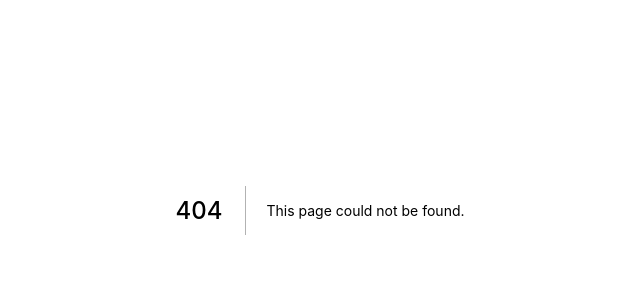
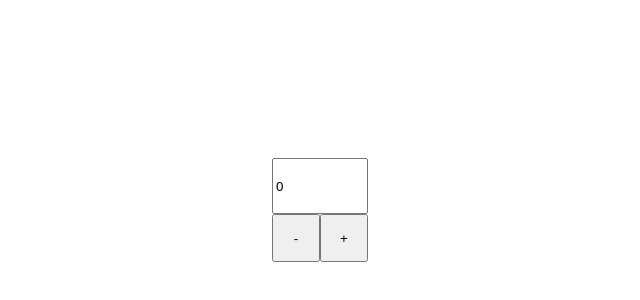
Before and after one commit to Thales-Araujo/Programacao-Web, a Next.js app in the folder projeto002/: page /contador in a window 1280 px wide. Before the commit this address had no page. Shown: the part 190-490 px from the top of the page, without its empty margins (320-960 px from the left). Built offline with nearby package versions, Linux system fonts and the light colour scheme.

Commit message:
exercicio contador

```diff
--- /dev/null
+++ b/projeto002/pages/contador.jsx
@@ -0,0 +1,31 @@
+import { useState } from "react";
+
+export default function init(){
+    const [x, setValor] = useState(0)
+
+    function somaValor(){
+        setValor(x+1)
+    }
+
+    function subtraiValor(){
+        setValor(x-1)
+    }
+
+    const estilo = {height:"100vh",display:"flex",flexDirection:"column",justifyContent:"center",alignItems:"center"}
+    const estiloBotao = {height:"6vh",width:"6vh"}
+    const estiloInput = {height:"7vh",width:"12vh"}
+
+    return(
+        <div style={estilo}>
+
+            <input type="text" value= {x} style={estiloInput}/>
+            <span><button onClick={subtraiValor} style={estiloBotao}> - </button><button onClick={somaValor} style={estiloBotao}> + </button></span>
+
+        </div>
+
+    )
+
+
+
+
+}
```
Also changed, not shown: projeto002/pages/mouse.jsx (+7 -4 lines).
